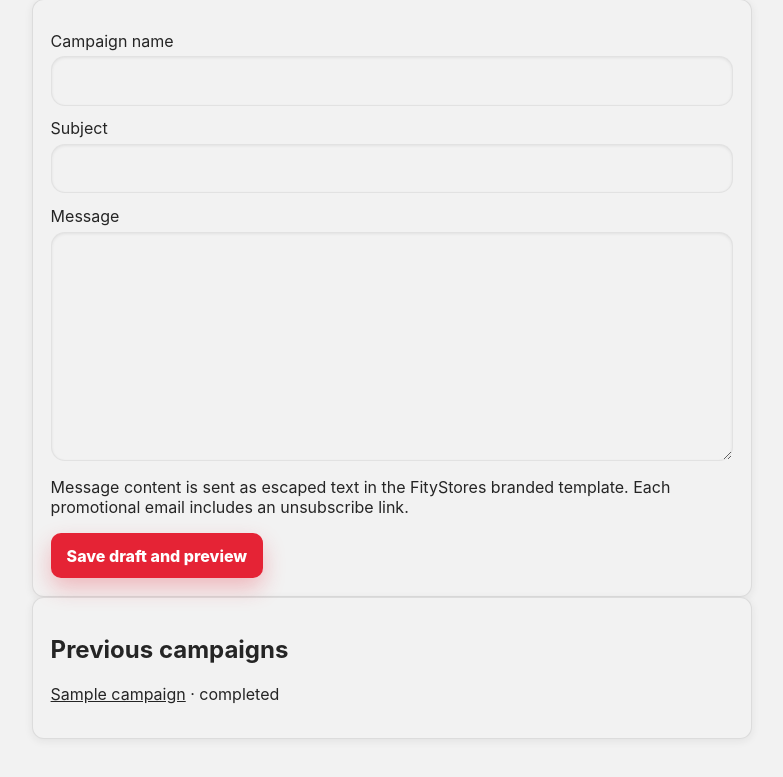
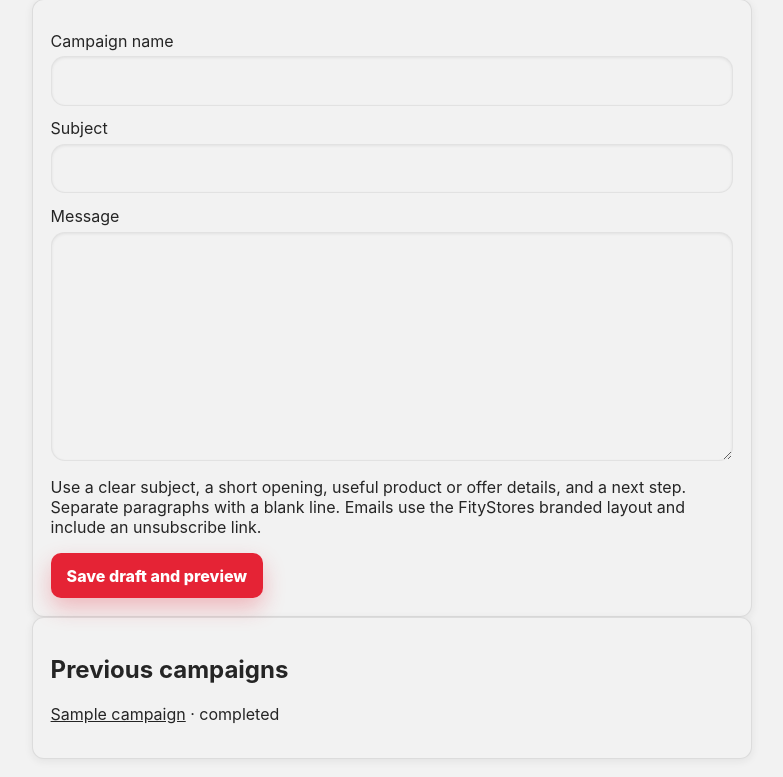
Before and after one commit to oxy-jen/Fitistore, a Flask app: page /admin/email/campaigns in a window 1280 px wide. Shown: the part 223-1000 px from the top of the page, without its empty margins (16-799 px from the left). Run offline with Flask 3, Linux system fonts and the light colour scheme; a user stored in the database is signed in; tables that the repository leaves empty hold one stand-in row (values such as "Sample post"); some libraries are stand-ins or nearby versions.

Commit message:
Improve customer features and storefront

```diff
--- a/app/__init__.py
+++ b/app/__init__.py
@@ -870,6 +870,11 @@ def ensure_columns():
         if "note" not in refund_columns:
             db.session.execute(text('ALTER TABLE refund_request ADD COLUMN note TEXT DEFAULT ""'))
 
+    if "customer_account" in table_names:
+        account_columns = {column["name"] for column in inspector.get_columns("customer_account")}
+        if "two_factor_enabled" not in account_columns:
+            db.session.execute(text('ALTER TABLE customer_account ADD COLUMN two_factor_enabled BOOLEAN DEFAULT 0 NOT NULL'))
+
     if "customer_profile" in table_names:
         profile_columns = {column["name"] for column in inspector.get_columns("customer_profile")}
         if "account_id" not in profile_columns:
--- a/app/admin/routes.py
+++ b/app/admin/routes.py
@@ -1102,6 +1102,7 @@ DATA_CLEANUP_CATEGORIES = {
     "finance_inventory": {"label": "Expenses and inventory movements", "tables": ("expense", "inventory_movement")},
     "email": {"label": "Email campaigns and message logs", "tables": ("email_campaign_recipient", "email_message", "email_campaign")},
     "audit": {"label": "Previous audit history and temporary login limits", "tables": ("financial_audit_event", "auth_rate_limit")},
+    "products": {"label": "Product catalog, variants, and uploaded images", "tables": ("cart_add_count", "product")},
 }
 
 
@@ -1180,9 +1181,31 @@ def _collect_payment_proof_files(records):
     return files
 
 
+def _collect_product_image_files(records):
+    """Collect local product images for the downloadable database archive."""
+    folder = Path(current_app.config["UPLOAD_FOLDER"]).resolve()
+    files = []
+    for row in records.get("product_image", []):
+        filename = row.get("filename")
+        if not filename or filename.startswith("sample-") or row.get("cloudinary_public_id") or row.get("storage_backend") == "cloudinary":
+            continue
+        if Path(filename).name != filename:
+            raise ValueError("Unsafe product image filename in catalog data")
+        path = (folder / filename).resolve()
+        if path.parent != folder:
+            raise ValueError("Product image path escapes its configured folder")
+        if path.is_file():
+            data = path.read_bytes()
+            files.append({"filename": filename, "sha256": hashlib.sha256(data).hexdigest(), "data": data})
+        else:
+            files.append({"filename": filename, "sha256": None, "data": None})
+    return files
+
+
 def _admin_export_archive(records, exported_at):
     database = _admin_export_bytes(records, exported_at)
     proof_files = _collect_payment_proof_files(records)
+    product_images = _collect_product_image_files(records)
     manifest = {
         "format": "fitystores-data-archive-v1",
         "exported_at": exported_at,
@@ -1190,6 +1213,10 @@ def _admin_export_archive(records, exported_at):
         "payment_proofs": [
             {"filename": item["filename"], "sha256": item["sha256"], "included": item["data"] is not None}
             for item in proof_files
+        ],
+        "product_images": [
+            {"filename": item["filename"], "sha256": item["sha256"], "included": item["data"] is not None}
+            for item in product_images
         ],
     }
     archive = io.BytesIO()
@@ -1199,6 +1226,9 @@ def _admin_export_archive(records, exported_at):
         for item in proof_files:
             if item["data"] is not None:
                 bundle.writestr(f"payment_proofs/{item['filename']}", item["data"])
+        for item in product_images:
+            if item["data"] is not None:
+                bundle.writestr(f"product_images/{item['filename']}", item["data"])
     return archive.getvalue()
 
 
@@ -1230,6 +1260,7 @@ def _valid_admin_data_export():
             "exported_at": payload.get("exported_at"),
             "records": payload.get("records"),
             "payment_proofs": manifest.get("payment_proofs", []),
+            "product_images": manifest.get("product_images", []),
         }
     except (OSError, ValueError, TypeError, KeyError, zipfile.BadZipFile):
         return None
@@ -1323,30 +1354,32 @@ def clear_admin_data():
         flash(f"Cleanup stopped: confirm the downloaded export and type {DATA_CLEAR_CONFIRMATION} exactly.", "error")
         return redirect(url_for("admin.data_management"))
     selected_categories = set(request.form.getlist("categories"))
-    if not selected_categories or not selected_categories.issubset(DATA_CLEANUP_CATEGORIES):
-        flash("Cleanup stopped: select at least one valid data category.", "error")
+    if len(selected_categories) != 1 or not selected_categories.issubset(DATA_CLEANUP_CATEGORIES):
+        flash("Cleanup stopped: select exactly one valid data section. Sections must be cleared separately.", "error")
         return redirect(url_for("admin.data_management"))
     selected_tables = set().union(*(set(DATA_CLEANUP_CATEGORIES[key]["tables"]) for key in selected_categories))
 
     from app.models import (
-        AuthRateLimit, CustomerAccount, CustomerConsentEvent, CustomerOrderLink,
+        AuthRateLimit, CartAddCount, CustomerAccount, CustomerConsentEvent, CustomerOrderLink,
         CustomerProfile, CustomerToken, EmailCampaign, EmailCampaignRecipient,
         EmailMessage, Expense, FinancialAuditEvent, InventoryMovement,
         LoyaltyTransaction, Order, OrderItem, OrderStatusHistory, PaymentAttempt,
-        PaymentTransaction, ProductEnquiry, ProductSuggestion, Referral,
+        PaymentTransaction, Product, ProductEnquiry, ProductImage, ProductSuggestion, ProductVariant, Referral,
         ReferralClick, RefundRequest, RestockAlert, Review,
     )
     try:
         current_records = _collect_admin_data_records()
         current_proofs = _collect_payment_proof_files(current_records)
+        current_product_images = _collect_product_image_files(current_records)
         proof_state = [{"filename": item["filename"], "sha256": item["sha256"], "included": item["data"] is not None} for item in current_proofs]
-        if current_records != export["records"] or proof_state != export["payment_proofs"]:
+        image_state = [{"filename": item["filename"], "sha256": item["sha256"], "included": item["data"] is not None} for item in current_product_images]
+        if current_records != export["records"] or proof_state != export["payment_proofs"] or image_state != export.get("product_images", []):
             db.session.rollback()
             flash("Cleanup stopped: database records or payment proof files changed after export. Download a fresh export and review it before retrying.", "error")
             return redirect(url_for("admin.data_management"))
 
         delete_models = [
-            EmailCampaignRecipient, EmailMessage, CustomerToken, CustomerConsentEvent,
+            CartAddCount, EmailCampaignRecipient, EmailMessage, CustomerToken, CustomerConsentEvent,
             CustomerOrderLink, ReferralClick, RefundRequest, PaymentTransaction,
             PaymentAttempt, OrderStatusHistory, OrderItem, Referral,
             LoyaltyTransaction, InventoryMovement, Review, ProductEnquiry,
@@ -1355,17 +1388,48 @@ def clear_admin_data():
         ]
         order_proof_filenames = {row.get("payment_proof_filename") for row in export["records"].get("order", []) if row.get("payment_proof_filename")} if "orders" in selected_categories else set()
         deleted = {}
+        updated = {}
         for model in delete_models:
             if model.__tablename__ not in selected_tables:
                 continue
             query = db.session.query(model)
             deleted[model.__tablename__] = query.count()
             query.delete(synchronize_session=False)
+
+        if "products" in selected_categories:
+            product_ids = [row["id"] for row in export["records"].get("product", [])]
+            variant_ids = [row["id"] for row in export["records"].get("product_variant", [])]
+            if product_ids:
+                order_items = OrderItem.query.filter(OrderItem.product_id.in_(product_ids))
+                updated["order_item_product_links_detached"] = order_items.update(
+                    {OrderItem.product_id: None, OrderItem.variant_id: None}, synchronize_session=False
+                )
+                if variant_ids:
+                    updated["order_item_variant_links_detached"] = OrderItem.query.filter(OrderItem.variant_id.in_(variant_ids)).update(
+                        {OrderItem.variant_id: None}, synchronize_session=False
+                    )
+                updated["review_product_links_detached"] = Review.query.filter(Review.product_id.in_(product_ids)).update(
+                    {Review.product_id: None}, synchronize_session=False
+                )
+                updated["enquiry_product_links_detached"] = ProductEnquiry.query.filter(ProductEnquiry.product_id.in_(product_ids)).update(
+                    {ProductEnquiry.product_id: None}, synchronize_session=False
+                )
+                deleted["inventory_movement"] = InventoryMovement.query.filter(InventoryMovement.product_id.in_(product_ids)).count()
+                InventoryMovement.query.filter(InventoryMovement.product_id.in_(product_ids)).delete(synchronize_session=False)
+                deleted["restock_alert"] = RestockAlert.query.filter(RestockAlert.product_id.in_(product_ids)).count()
+                RestockAlert.query.filter(RestockAlert.product_id.in_(product_ids)).delete(synchronize_session=False)
+                deleted["product_variant"] = ProductVariant.query.filter(ProductVariant.product_id.in_(product_ids)).count()
+                ProductVariant.query.filter(ProductVariant.product_id.in_(product_ids)).delete(synchronize_session=False)
+                deleted["product_image"] = ProductImage.query.filter(ProductImage.product_id.in_(product_ids)).count()
+                ProductImage.query.filter(ProductImage.product_id.in_(product_ids)).delete(synchronize_session=False)
+                deleted["product"] = Product.query.filter(Product.id.in_(product_ids)).count()
+                Product.query.filter(Product.id.in_(product_ids)).delete(synchronize_session=False)
+
         db.session.add(FinancialAuditEvent(
             admin_id=current_user.id,
             event_type="operational_data_cleared",
             entity_type="DatabaseExport",
-            note=json.dumps({"export_id": export["id"], "deleted_counts": deleted}, sort_keys=True),
+            note=json.dumps({"export_id": export["id"], "deleted_counts": deleted, "updated_links": updated}, sort_keys=True),
         ))
         db.session.commit()
     except Exception:
@@ -1390,11 +1454,35 @@ def clear_admin_data():
         except OSError:
             failed_proof_deletes += 1
             current_app.logger.exception("Could not remove archived payment proof %s", item["filename"])
+    failed_image_deletes = 0
+    if "products" in selected_categories:
+        upload_folder = Path(current_app.config["UPLOAD_FOLDER"]).resolve()
+        for item in current_product_images:
+            if item["data"] is None:
+                continue
+            image_path = (upload_folder / item["filename"]).resolve()
+            if image_path.parent != upload_folder:
+                failed_image_deletes += 1
+                continue
+            try:
+                image_path.unlink(missing_ok=True)
+            except OSError:
+                failed_image_deletes += 1
+                current_app.logger.exception("Could not remove archived product image %s", item["filename"])
     session.pop("admin_data_export", None)
+    try:
+        (_admin_data_export_dir() / f"{export['id']}.zip").unlink(missing_ok=True)
+    except OSError:
+        current_app.logger.warning("Could not remove consumed data export %s", export["id"])
     labels = ", ".join(DATA_CLEANUP_CATEGORIES[key]["label"] for key in DATA_CLEANUP_CATEGORIES if key in selected_categories)
-    message = f"Removed {sum(deleted.values())} record(s) from {labels} after matching the verified export. Catalog, admin accounts, shop settings, and a cleanup audit entry were preserved."
+    message = f"Removed {sum(deleted.values())} record(s) from {labels} after matching the verified export. Admin accounts, category definitions, shop settings, and a cleanup audit entry were preserved."
+    warnings = []
     if failed_proof_deletes:
-        flash(message + f" {failed_proof_deletes} archived payment proof file(s) could not be removed from the server.", "warning")
+        warnings.append(f"{failed_proof_deletes} archived payment proof file(s) could not be removed from the server")
+    if failed_image_deletes:
+        warnings.append(f"{failed_image_deletes} archived local product image(s) could not be removed from the server")
+    if warnings:
+        flash(message + ". Cleanup note: " + "; ".join(warnings) + ".", "warning")
     else:
         flash(message, "success")
     return redirect(url_for("admin.data_management"))
--- a/app/services/customer_mail.py
+++ b/app/services/customer_mail.py
@@ -199,6 +199,12 @@ def deliver_email(record: EmailMessage, html_body: str, text_body: str) -> bool:
 
 
 def render_branded_email(heading: str, paragraphs: list[str], *, button_url: str = "", button_text: str = "", unsubscribe_url: str = "") -> tuple[str, str]:
+    paragraphs = [
+        block.strip()
+        for paragraph in paragraphs
+        for block in paragraph.replace("\r\n", "\n").split("\n\n")
+        if block.strip()
+    ]
     preview_text = (paragraphs[0] if paragraphs else heading).strip()[:180]
     html_body = render_template("emails/base.html", heading=heading, paragraphs=paragraphs, preheader=preview_text, button_url=button_url, button_text=button_text, unsubscribe_url=unsubscribe_url)
     lines = [heading, "", *paragraphs]
--- a/app/static/css/style.css
+++ b/app/static/css/style.css
@@ -632,3 +632,7 @@ body:has(.about-page) .site-header .nav a[href*="about"]{color:#dc2626;border-bo
 @media(max-width:820px){.about-page .about-category-grid{grid-template-columns:repeat(2,minmax(0,1fr))}.about-page .about-story-grid{grid-template-columns:1fr}.about-page .about-story-grid>div:first-child,.about-page .about-story-grid>div:last-child{order:initial}}
 @media(max-width:600px){.about-page .about-hero,.about-page .about-hero-content{min-height:0}.about-page .about-hero::before{opacity:.42;background:linear-gradient(180deg,rgba(244,245,247,.16),#f4f5f7 88%),url('/static/images/shop-hero/hair_bonnet-removebg-preview.webp') 88% 12%/42% auto no-repeat,url('/static/images/shop-hero/shoe3.fitistores-removebg-preview.png') 8% 94%/38% auto no-repeat}.about-page .about-hero-content{padding:4.5rem 0 3rem}.about-page .about-hero h1{font-size:clamp(2.5rem,12vw,3.8rem)}.about-page .about-hero-actions{display:grid;grid-template-columns:1fr}.about-page .about-hero-actions .about-btn{width:100%}.about-page .about-category-grid{grid-template-columns:1fr 1fr;gap:.65rem}.about-page .about-category-info{padding:.8rem}.about-page .about-values-grid,.about-page .about-steps-grid{grid-template-columns:1fr}.about-page .about-final-cta .about-hero-actions{display:grid}.about-page .about-whatsapp-float{right:14px;bottom:14px;width:52px;height:52px}}
 @media(max-width:360px){.about-page .about-category-grid{grid-template-columns:1fr}}
+
+/* Center the main bonnet in the About hero and frame it with the matching accessories. */
+.about-page .about-hero::before{background:linear-gradient(90deg,#f4f5f7 0%,#f4f5f7 34%,rgba(244,245,247,.94) 46%,rgba(244,245,247,.08) 72%),url('/static/images/shop-hero/hb-removebg-preview.png') 76% 52%/27% auto no-repeat,url('/static/images/shop-hero/shoe3.fitistores-removebg-preview.png') 55% 25%/29% auto no-repeat,url('/static/images/shop-hero/hair_bonnet-removebg-preview.webp') 97% 23%/21% auto no-repeat,url('/static/images/shop-hero/haibands2-removebg-preview.webp') 55% 84%/25% auto no-repeat,url('/static/images/shop-hero/hair_bands-removebg-preview.webp') 97% 84%/22% auto no-repeat}
+@media(max-width:600px){.about-page .about-hero::before{inset:0 0 auto;height:230px;opacity:1;background:linear-gradient(180deg,rgba(244,245,247,0) 66%,#f4f5f7 100%),url('/static/images/shop-hero/hb-removebg-preview.png') 50% 48%/34% auto no-repeat,url('/static/images/shop-hero/shoe3.fitistores-removebg-preview.png') 15% 55%/28% auto no-repeat,url('/static/images/shop-hero/hair_bonnet-removebg-preview.webp') 86% 20%/22% auto no-repeat,url('/static/images/shop-hero/haibands2-removebg-preview.webp') 14% 7%/22% auto no-repeat,url('/static/images/shop-hero/hair_bands-removebg-preview.webp') 89% 75%/23% auto no-repeat}.about-page .about-hero-content{padding:230px 0 2.5rem}}
--- a/app/static/js/app.js
+++ b/app/static/js/app.js
@@ -105,13 +105,19 @@ document.addEventListener('DOMContentLoaded',()=>{
     if(!copied)throw new Error('Copy command unavailable');
   }
   document.addEventListener('click',async event=>{
-    const action=event.target.closest('[data-share-native],[data-share-copy],[data-share-tiktok]');
+    const action=event.target.closest('[data-share-native],[data-share-copy],[data-share-tiktok],[data-share-facebook]');
     if(!action)return;
     const share=action.closest('[data-product-share]');
     if(!share)return;
     const url=share.dataset.shareUrl||window.location.href;
     const status=share.querySelector('[data-share-status]');
     const announce=message=>{if(status)status.textContent=message};
+    if(action.hasAttribute('data-share-facebook')){
+      const facebookUrl='https://www.facebook.com/sharer/sharer.php?u='+encodeURIComponent(url);
+      window.open(facebookUrl,'_blank','noopener,noreferrer');
+      announce('Facebook share opened with the product link and preview.');
+      return;
+    }
     if(action.hasAttribute('data-share-copy')){
       try{await copyShareUrl(url);announce('Product link copied.')}
       catch(error){announce('Copy was unavailable. You can copy the product address from your browser.')}
--- a/app/templates/admin/email_campaigns.html
+++ b/app/templates/admin/email_campaigns.html
@@ -1 +1 @@
-{% extends "base.html" %}{% block content %}<section class="page-head"><h1>Promotional campaign</h1><p>Current eligible confirmed subscribers: {{ eligible_count }}. This count may change before sending.</p></section><section class="form-card"><form method="post"><input type="hidden" name="csrf_token" value="{{ csrf_token() }}"><label>Campaign name<input name="name" maxlength="120" required></label><label>Subject<input name="subject" maxlength="200" required></label><label>Message<textarea name="body" maxlength="10000" required rows="10"></textarea></label><p>Message content is sent as escaped text in the FityStores branded template. Each promotional email includes an unsubscribe link.</p><button class="btn primary" name="action" value="draft">Save draft and preview</button>{% if test_address %}<button class="btn" name="action" value="test">Send test to configured address ({{ test_address }})</button>{% endif %}</form></section><section class="form-card"><h2>Previous campaigns</h2>{% for campaign in campaigns %}<p><a href="{{ url_for('admin.email_campaign_detail', campaign_id=campaign.id) }}">{{ campaign.name }}</a> · {{ campaign.status }}</p>{% endfor %}</section>{% endblock %}
+{% extends "base.html" %}{% block content %}<section class="page-head"><h1>Promotional campaign</h1><p>Current eligible confirmed subscribers: {{ eligible_count }}. This count may change before sending.</p></section><section class="form-card"><form method="post"><input type="hidden" name="csrf_token" value="{{ csrf_token() }}"><label>Campaign name<input name="name" maxlength="120" required></label><label>Subject<input name="subject" maxlength="200" required></label><label>Message<textarea name="body" maxlength="10000" required rows="10"></textarea></label><p>Use a clear subject, a short opening, useful product or offer details, and a next step. Separate paragraphs with a blank line. Emails use the FityStores branded layout and include an unsubscribe link.</p><button class="btn primary" name="action" value="draft">Save draft and preview</button>{% if test_address %}<button class="btn" name="action" value="test">Send test to configured address ({{ test_address }})</button>{% endif %}</form></section><section class="form-card"><h2>Previous campaigns</h2>{% for campaign in campaigns %}<p><a href="{{ url_for('admin.email_campaign_detail', campaign_id=campaign.id) }}">{{ campaign.name }}</a> · {{ campaign.status }}</p>{% endfor %}</section>{% endblock %}
--- a/app/templates/customer/register.html
+++ b/app/templates/customer/register.html
@@ -14,8 +14,8 @@
       <label>Email address<input type="email" name="email" maxlength="254" required autocomplete="email"></label>
       <label>Password <span class="account-muted">(at least 12 characters)</span><input type="password" name="password" minlength="12" maxlength="128" required autocomplete="new-password"></label>
       <label>Confirm password<input type="password" name="confirm_password" minlength="12" maxlength="128" required autocomplete="new-password"></label>
-      <label class="check account-consent"><input type="checkbox" name="marketing_opt_in" value="yes"> I&#39;d like occasional offers and new-arrival emails. This is optional; I can unsubscribe at any time.</label>
-      <p class="account-legal">By creating an account, you agree to our <a href="{{ url_for('public.terms') }}">terms</a> and acknowledge our <a href="{{ url_for('public.privacy_policy') }}">privacy information</a>.</p>
+      <label class="check account-consent"><input type="checkbox" name="marketing_opt_in" value="yes"> Email me FityStores offers, new arrivals, and product updates. This is optional, starts when I create my account, and I can unsubscribe at any time.</label>
+      <p class="account-legal">By creating an account, you agree to our <a href="{{ url_for('public.terms') }}">terms</a> and acknowledge our <a href="{{ url_for('public.privacy_policy') }}">privacy information</a>. Marketing emails are a separate optional choice.</p>
       <button class="btn primary wide" type="submit">Create customer account</button>
     </form>
     <p class="account-inline-links">Already have an account? <a href="{{ url_for('customer.login') }}">Sign in</a></p>
--- a/app/templates/partials/product_card.html
+++ b/app/templates/partials/product_card.html
@@ -33,6 +33,6 @@
       {% endif %}
       <a class="btn shop-whatsapp" href="{{ product_whatsapp_link(product, settings, url_for('public.product_detail', slug=product.slug, _external=True), 'buy') }}" target="_blank" rel="noopener"><svg class="icon"><use href="#icon-message"></use></svg><span>Ask on WhatsApp</span></a>
     </div>
-    <div class="card-share shop-card-share" data-product-share data-share-title="{{ product.name }} | FityStores" data-share-text="{{ share_message }}" data-share-url="{{ share_url }}" data-share-image="{{ product_image_url(image) }}"><button class="btn" type="button" data-share-native aria-label="Share {{ product.name }}">Share product</button><span class="share-status" data-share-status role="status" aria-live="polite"></span></div>
+    <div class="card-share shop-card-share" data-product-share data-share-title="{{ product.name }} | FityStores" data-share-text="{{ share_message }}" data-share-url="{{ share_url }}" data-share-image="{{ product_image_url(image) }}"><button class="btn" type="button" data-share-native aria-label="Share {{ product.name }}">Share product</button><button class="btn" type="button" data-share-facebook aria-label="Share {{ product.name }} on Facebook">Facebook</button><span class="share-status" data-share-status role="status" aria-live="polite"></span></div>
   </div>
 </article>
--- a/app/templates/product_detail.html
+++ b/app/templates/product_detail.html
@@ -39,7 +39,7 @@
     </div>
     <p class="product-review-link"><a class="btn" href="{{ url_for('public.reviews', product_id=product.id) }}#write-review">Review this product</a></p>
     <div class="product-share" data-product-share data-share-title="{{ product.name }} | FityStores" data-share-text="{{ share_message }}" data-share-url="{{ share_url }}" data-share-image="{{ product_image_url(main_image) }}">
-      <button class="btn" type="button" data-share-native aria-label="Share {{ product.name }}">Share product</button>
+      <button class="btn" type="button" data-share-native aria-label="Share {{ product.name }}">Share product</button><button class="btn" type="button" data-share-facebook aria-label="Share {{ product.name }} on Facebook">Share on Facebook</button>
       <button class="btn" type="button" data-share-copy>Copy link</button>
       <a class="btn" href="{{ whatsapp_share_url }}" target="_blank" rel="noopener">WhatsApp a friend</a>
       <span class="share-status" data-share-status role="status" aria-live="polite"></span>
```
Also changed, not shown: app/customer/routes.py (+4 -4 lines), app/services/share_cards.py (+23 -23 lines), app/templates/admin/data.html (+5 -5 lines).
